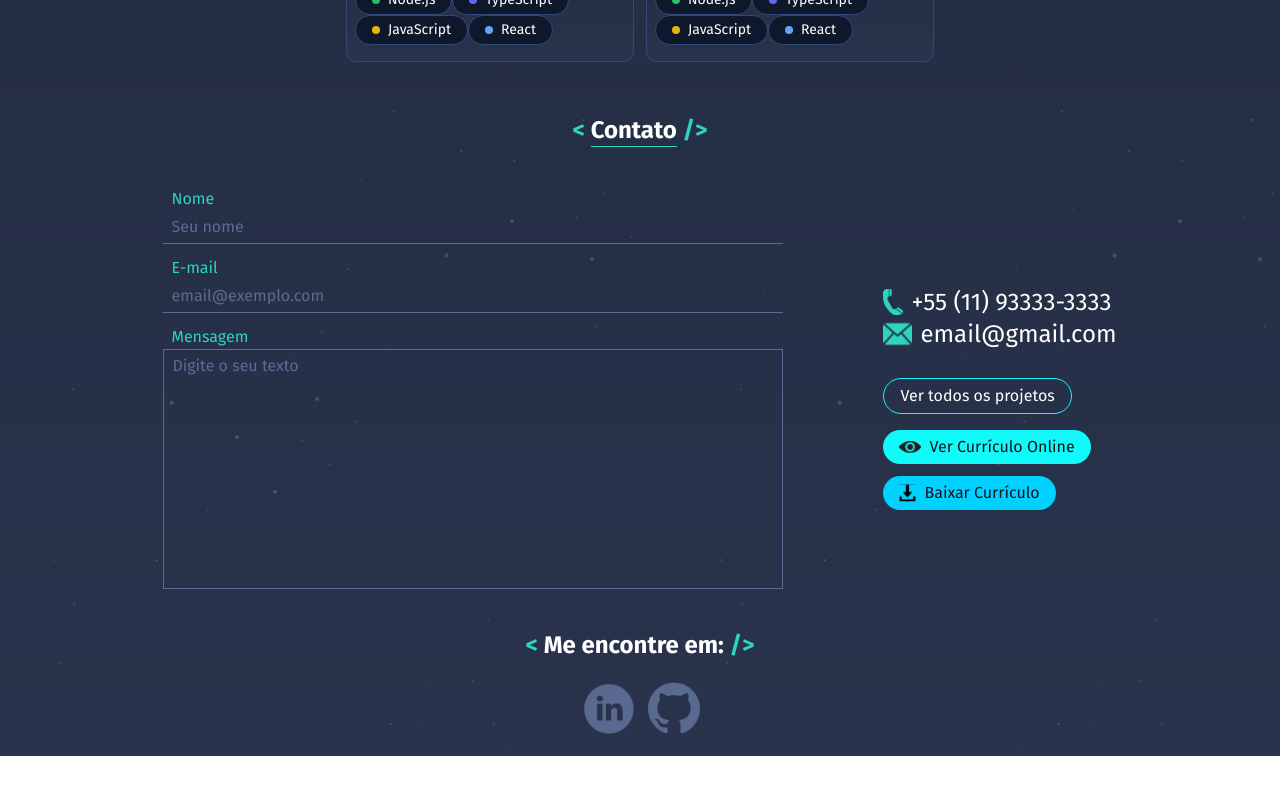
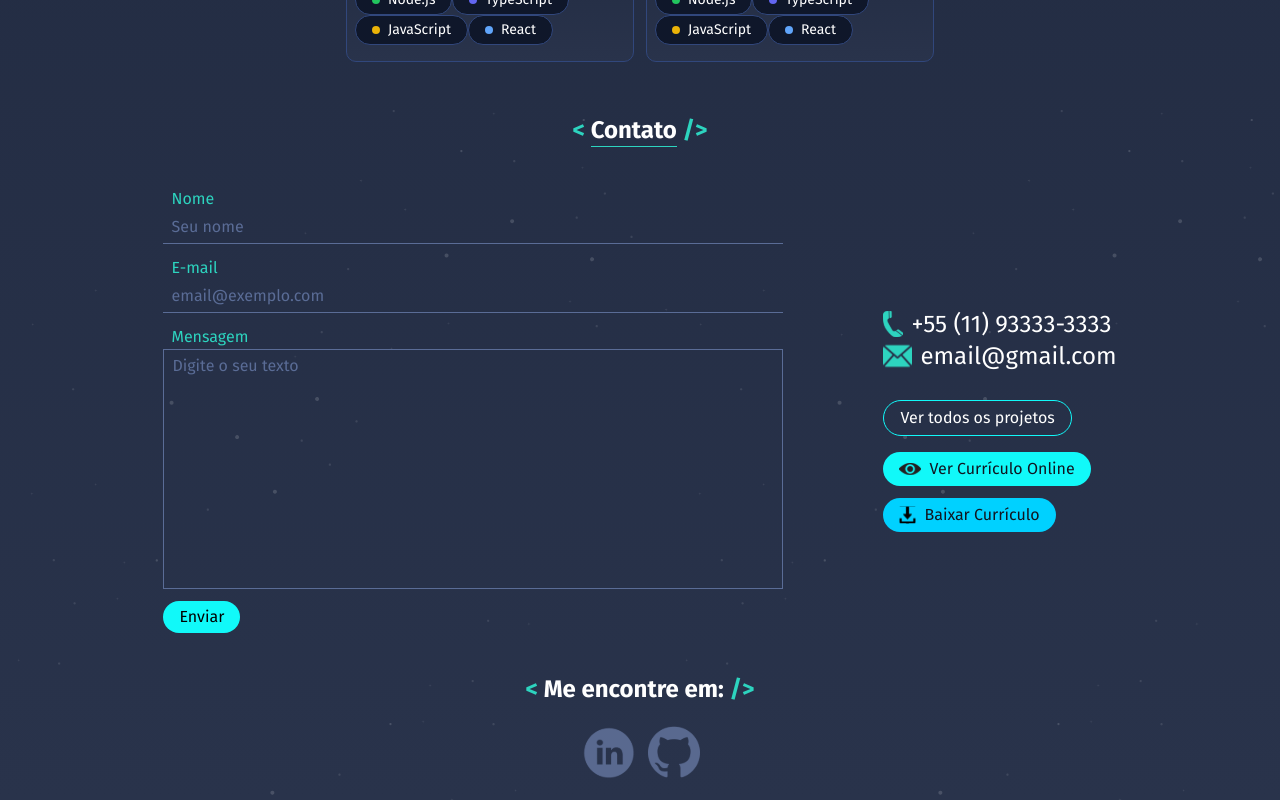
Before and after one commit to ogustavohp/portfolio, a Next.js app: page / in a window 1280 px wide. Shown: the part 3145-3945 px from the top of the page. Before the commit the page ends 3901 px from the top, so only its background shows below. Built offline with nearby package versions, Linux system fonts and the light colour scheme.

Commit message:
add `submit` button form contact

```diff
--- a/src/components/Footer/index.tsx
+++ b/src/components/Footer/index.tsx
@@ -65,6 +65,9 @@ export default function Footer() {
             className="h-60 w-full resize-none border border-iconcolor-400 bg-transparent px-2 py-1 text-base text-white placeholder:text-iconcolor-400"
           />
         </div>
+        <button className="mt-3 self-start rounded-full bg-secondary-500 px-4 py-1">
+          Enviar
+        </button>
       </div>
 
       {/* tel / email */}
```
